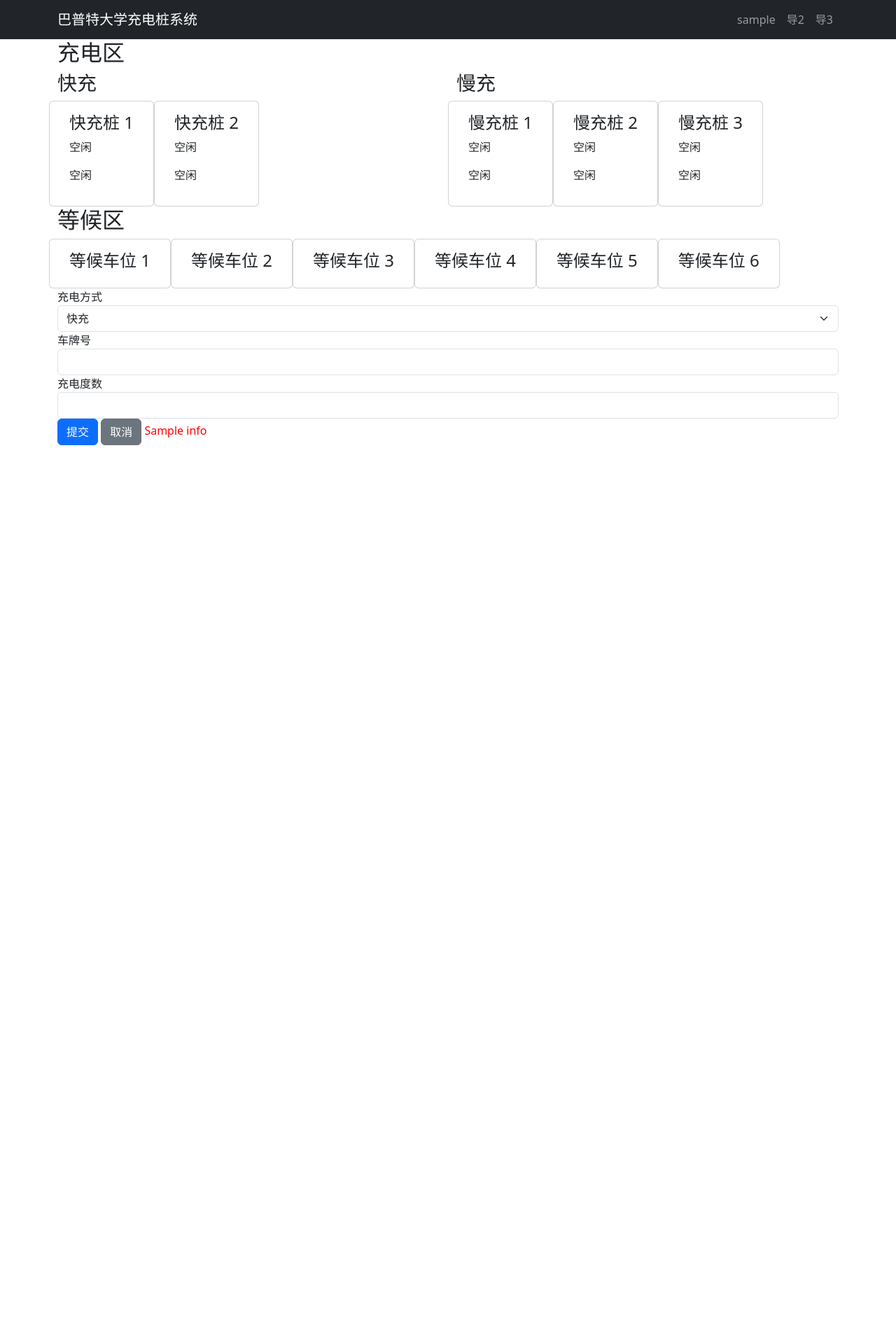
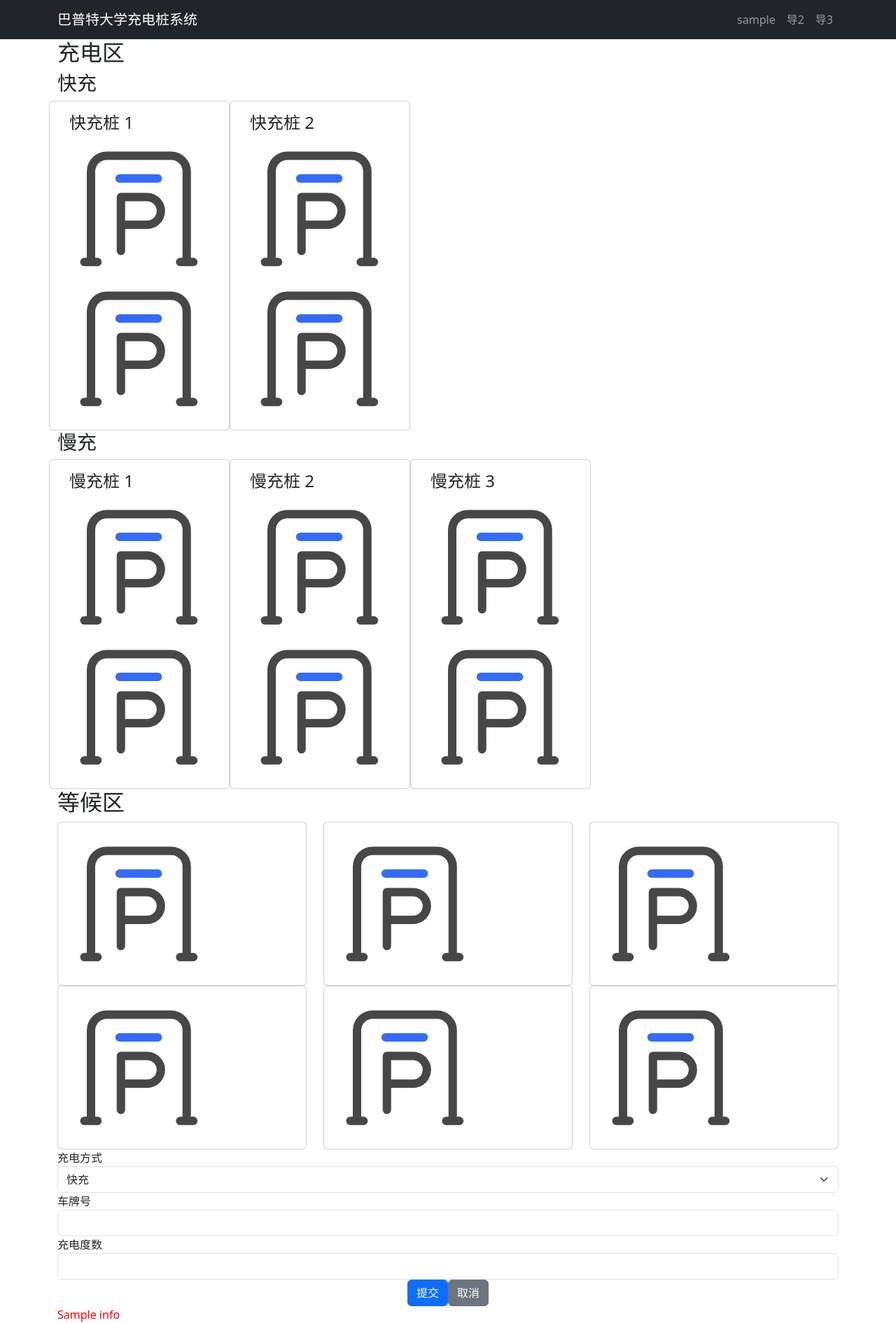
Before and after one commit to chrisx599/bupt-charing, a Flask app: template app/templates/index.html in a window 1280 px wide. Shown: the whole page at 70% size. Before the commit the page ends 636 px from the top, so only its background shows below. Run offline with Flask 3, Linux system fonts and the light colour scheme; the template is opened without the code that fills it: most values are stand-ins (such as "Sample title", 1, 10 or a date in 2020).

Commit message:
fixed bugs

```diff
--- a/app/static/js/index.js
+++ b/app/static/js/index.js
@@ -1,28 +1,27 @@
-// function fetchData() {
-//   // 发送Ajax请求获取数据
-//   fetch('/api/data')
-//     .then(response => response.json())
-//     .then(data => {
-//       // 更新页面上的数据
-//       document.getElementById('data').innerText = data.value;
-//     });
-// }
 function updateChargeArea(data) {
     // 更新快充桩
     for (let i=1; i<3; i++) {
         let str_i1 = ('fast' +i.toString()+ '_wait1')
         let str_i2 = ('fast' +i.toString()+ '_wait2')
         if (data['charge_area']['fast_charger'][i-1]['charger_queue_size'] === '0') {
-            document.getElementById(str_i1).textContent = '空闲';
-            document.getElementById(str_i2).textContent = '空闲';
+            // document.getElementById(str_i1).textContent = '空闲';
+            // document.getElementById(str_i2).textContent = '空闲';
         }
         else if (data['charge_area']['fast_charger'][i-1]['charger_queue_size'] === '1') {
-            document.getElementById(str_i1).textContent = '使用';
-            document.getElementById(str_i2).textContent = '空闲';
+            let img = document.createElement("img");
+            img.src = "../../static/img/charging.png";
+            let temp = document.getElementById(str_i1)
+            temp.parentNode.replaceChild(img, temp);
         }
         else if (data['charge_area']['fast_charger'][i-1]['charger_queue_size'] === '2') {
-            document.getElementById(str_i1).textContent = '使用';
-            document.getElementById(str_i2).textContent = '使用';
+            let img = document.createElement("img");
+            img.src = "../../static/img/charging.png";
+            let temp = document.getElementById(str_i1)
+            temp.parentNode.replaceChild(img, temp);
+            img = document.createElement("img");
+            img.src = "../../static/img/fast_car.png";
+            temp = document.getElementById(str_i2)
+            temp.parentNode.replaceChild(img, temp);
         }
     }
     // 更新慢充桩
@@ -30,26 +29,49 @@ function updateChargeArea(data) {
         let str_i1 = ('slow' +i.toString()+ '_wait1')
         let str_i2 = ('slow' +i.toString()+ '_wait2')
         if (data['charge_area']['slow_charger'][i-1]['charger_queue_size'] === '0') {
-            document.getElementById(str_i1).textContent = '空闲';
-            document.getElementById(str_i2).textContent = '空闲';
+            // // 将 img 元素添加到 body 元素中
+            // let temp = document.getElementById(str_i1)
+            // temp.parentNode.replaceChild(charging_img, temp);
+            // // document.getElementById(str_i1).textContent = '空闲';
+            // document.getElementById(str_i2).textContent = '空闲';
+            //不做变动
         }
         else if (data['charge_area']['slow_charger'][i-1]['charger_queue_size'] === '1') {
-            document.getElementById(str_i1).textContent = '使用';
-            document.getElementById(str_i2).textContent = '空闲';
+            let img = document.createElement("img");
+            img.src = "../../static/img/charging.png";
+            let temp = document.getElementById(str_i1)
+            temp.parentNode.replaceChild(img, temp);
         }
         else if (data['charge_area']['slow_charger'][i-1]['charger_queue_size'] === '2') {
-            document.getElementById(str_i1).textContent = '使用';
-            document.getElementById(str_i2).textContent = '使用';
+            let img = document.createElement("img");
+            img.src = "../../static/img/charging.png";
+            let temp = document.getElementById(str_i1)
+            temp.parentNode.replaceChild(img, temp);
+            img = document.createElement("img");
+            img.src = "../../static/img/slow_car.png";
+            temp = document.getElementById(str_i2)
+            temp.parentNode.replaceChild(img, temp);
         }
     }
 }
 
+var wait_area_imageAdded = [false, false, false, false, false, false];
 function updateWaitArea(data) {
-    let fast_wait_car_num = parseInt(data['wait_area']['fast_wait_car_number'])
-    let slow_wait_car_num = parseInt(data['wait_area']['slow_wait_car_number'])
+    var fast_wait_car_num = parseInt(data['wait_area']['fast_wait_car_number'])
+    var slow_wait_car_num = parseInt(data['wait_area']['slow_wait_car_number'])
     for (let i=1; i<=fast_wait_car_num; i++) {
         let str_i = ('wait_area' +i.toString())
-        document.getElementById(str_i).textContent = '快车号';
+        // document.getElementById(str_i).textContent = '快车号';
+        // 创建一个 img 元素
+        if (!wait_area_imageAdded[i-1]){
+            var img = document.createElement("img");
+            // 设置图片的 src 属性
+            img.src = "../../static/img/fast_car.png";
+            // 将 img 元素添加到 body 元素中
+            let temp = document.getElementById(str_i)
+            temp.parentNode.replaceChild(img, temp);
+            wait_area_imageAdded[i-1] = true; // 设置对应图片已经添加的标记
+        }
     }
     let cnt=0
     for (let i=fast_wait_car_num+1; i<=6; i++) {
@@ -57,7 +79,17 @@ function updateWaitArea(data) {
             break
         }
         let str_i = ('wait_area' +i.toString())
-        document.getElementById(str_i).textContent = '慢车号';
+        // document.getElementById(str_i).textContent = '慢车号';
+        if (!wait_area_imageAdded[i-1]){
+            var img = document.createElement("img");
+            // 设置图片的 src 属性
+            img.src = "../../static/img/slow_car.png";
+            // 将 img 元素添加到 body 元素中
+            // document.getElementById(str_i).appendChild(img)
+            let temp = document.getElementById(str_i)
+            temp.parentNode.replaceChild(img, temp);
+            wait_area_imageAdded[i-1] = true; // 设置对应图片已经添加的标记
+        }
         cnt++
     }
 }
--- a/app/templates/index.html
+++ b/app/templates/index.html
@@ -20,7 +20,7 @@
             <ul class="navbar-nav ms-auto">
                 <!-- margin start -->
                 <li class="nav-item">
-                        <div><a href="login" class="nav-link">{{username}}</a></div>
+                    <div><a href="login" class="nav-link">{{ username }}</a></div>
                 </li>
                 <li class="nav-item">
                     <div class="nav-link">导2</div>
@@ -37,47 +37,87 @@
         <div class="col-md-12">
             <h2>充电区</h2>
             <div class="row">
-                    <div class="col-md-6">
+                <div class="col-md-auto">
                     <h3>快充</h3>
                     <div class="row">
                         <div class="card col-md-auto">
                             <div class="card-body">
                                 <h4>快充桩 1</h4>
-                                        <p id="fast1_wait1">等待车位 1</p>
-                                        <p id="fast1_wait2">等待车位 2</p>
+                                <div class="row">
+                                    <div class="col-md-auto">
+                                        <img id="fast1_wait1" src="../../static/img/charge_queue_free.png">
+                                    </div>
+                                </div>
+                                <div class="row">
+                                    <div class="col-md-auto">
+                                        <img id="fast1_wait2" src="../../static/img/charge_queue_free.png">
+                                    </div>
+                                </div>
                             </div>
                         </div>
                         <div class="card col-md-auto">
                             <div class="card-body">
                                 <h4>快充桩 2</h4>
-                                        <p id="fast2_wait1">等待车位 1</p>
-                                        <p id="fast2_wait2">等待车位 2</p>
+                                <div class="row">
+                                    <div class="col-md-auto">
+                                        <img id="fast2_wait1" src="../../static/img/charge_queue_free.png">
+                                    </div>
+                                </div>
+                                <div class="row">
+                                    <div class="col-md-auto">
+                                        <img id="fast2_wait2" src="../../static/img/charge_queue_free.png">
                                     </div>
                                 </div>
                             </div>
                         </div>
-                    <div class="col-md-6">
+                    </div>
+                </div>
+                <div class="col-md-auto">
                     <h3>慢充</h3>
                     <div class="row">
                         <div class="card col-md-auto">
                             <div class="card-body">
                                 <h4>慢充桩 1</h4>
-                                        <p id="slow1_wait1">等待车位 1</p>
-                                        <p id="slow1_wait2">等待车位 2</p>
+                                <div class="row">
+                                    <div class="col-md-auto">
+                                        <img id="slow1_wait1" src="../../static/img/charge_queue_free.png">
+                                    </div>
+                                </div>
+                                <div class="row">
+                                    <div class="col-md-auto">
+                                        <img id="slow1_wait2" src="../../static/img/charge_queue_free.png">
+                                    </div>
+                                </div>
                             </div>
                         </div>
                         <div class="card col-md-auto">
                             <div class="card-body">
                                 <h4>慢充桩 2</h4>
-                                        <p id="slow2_wait1">等待车位 1</p>
-                                        <p id="slow2_wait2">等待车位 2</p>
+                                <div class="row">
+                                    <div class="col-md-auto">
+                                        <img id="slow2_wait1" src="../../static/img/charge_queue_free.png">
+                                    </div>
+                                </div>
+                                <div class="row">
+                                    <div class="col-md-auto">
+                                        <img id="slow2_wait2" src="../../static/img/charge_queue_free.png">
+                                    </div>
+                                </div>
                             </div>
                         </div>
                         <div class="card col-md-auto">
                             <div class="card-body">
                                 <h4>慢充桩 3</h4>
-                                        <p id="slow3_wait1">等待车位 1</p>
-                                        <p id="slow3_wait2">等待车位 2</p>
+                                <div class="row">
+                                    <div class="col-md-auto">
+                                        <img id="slow3_wait1" src="../../static/img/charge_queue_free.png">
+                                    </div>
+                                </div>
+                                <div class="row">
+                                    <div class="col-md-auto">
+                                        <img id="slow3_wait2" src="../../static/img/charge_queue_free.png">
+                                    </div>
+                                </div>
                             </div>
                         </div>
                     </div>
@@ -89,34 +129,48 @@
         <div class="col-md-12">
             <h2>等候区</h2>
             <div class="row">
-                    <div class="card col-md-auto">
+                <div class="col-md-4">
+                    <div class="card">
                         <div class="card-body">
-                            <h4 id="wait_area1">等候车位 1</h4>
+                            <img id="wait_area1" src="../../static/img/charge_queue_free.png">
                         </div>
                     </div>
-                    <div class="card col-md-auto">
+                </div>
+                <div class="col-md-4">
+                    <div class="card">
                         <div class="card-body">
-                            <h4  id="wait_area2">等候车位 2</h4>
+                            <img id="wait_area2" src="../../static/img/charge_queue_free.png">
                         </div>
                     </div>
-                    <div class="card col-md-auto">
+                </div>
+                <div class="col-md-4">
+                    <div class="card">
                         <div class="card-body">
-                            <h4  id="wait_area3">等候车位 3</h4>
+                            <img id="wait_area3" src="../../static/img/charge_queue_free.png">
                         </div>
                     </div>
-                    <div class="card col-md-auto">
-                        <div class="card-body">
-                            <h4  id="wait_area4">等候车位 4</h4>
                 </div>
             </div>
-                    <div class="card col-md-auto">
+            <div class="row">
+                <div class="col-md-4">
+                    <div class="card">
                         <div class="card-body">
-                            <h4  id="wait_area5">等候车位 5</h4>
+                            <img id="wait_area4" src="../../static/img/charge_queue_free.png">
                         </div>
                     </div>
-                    <div class="card col-md-auto">
+                </div>
+                <div class="col-md-4">
+                    <div class="card">
                         <div class="card-body">
-                            <h4  id="wait_area6">等候车位 6</h4>
+                            <img id="wait_area5" src="../../static/img/charge_queue_free.png">
+                        </div>
+                    </div>
+                </div>
+                <div class="col-md-4">
+                    <div class="card">
+                        <div class="card-body">
+                            <img id="wait_area6" src="../../static/img/charge_queue_free.png">
+                        </div>
                     </div>
                 </div>
             </div>
@@ -140,9 +194,11 @@
             <label for="chargeAmount">充电度数</label>
             <input name="car_need_power" type="text" class="form-control" id="chargeAmount">
         </div>
+        <div class="d-flex justify-content-center">
             <button type="submit" class="btn btn-primary">提交</button>
             <button type="button" class="btn btn-secondary">取消</button>
-            <span style="color: red">{{info}}</span>
+        </div>
+        <span style="color: red">{{ info }}</span>
     </form>
 </div>
 <script type="text/javascript" src="../static/js/bootstrap.bundle.js"></script>
```
Also changed, not shown: app/views/charger_system.py (+11 -7 lines), app/static/img/charge_queue_free.png (added), app/static/img/charging.png (added), app/static/img/fast_car.png (added), app/static/img/slow_car.png (added), app/static/img/wait_area_free.png (added). Lines whose indentation alone changed are shown as unchanged.
